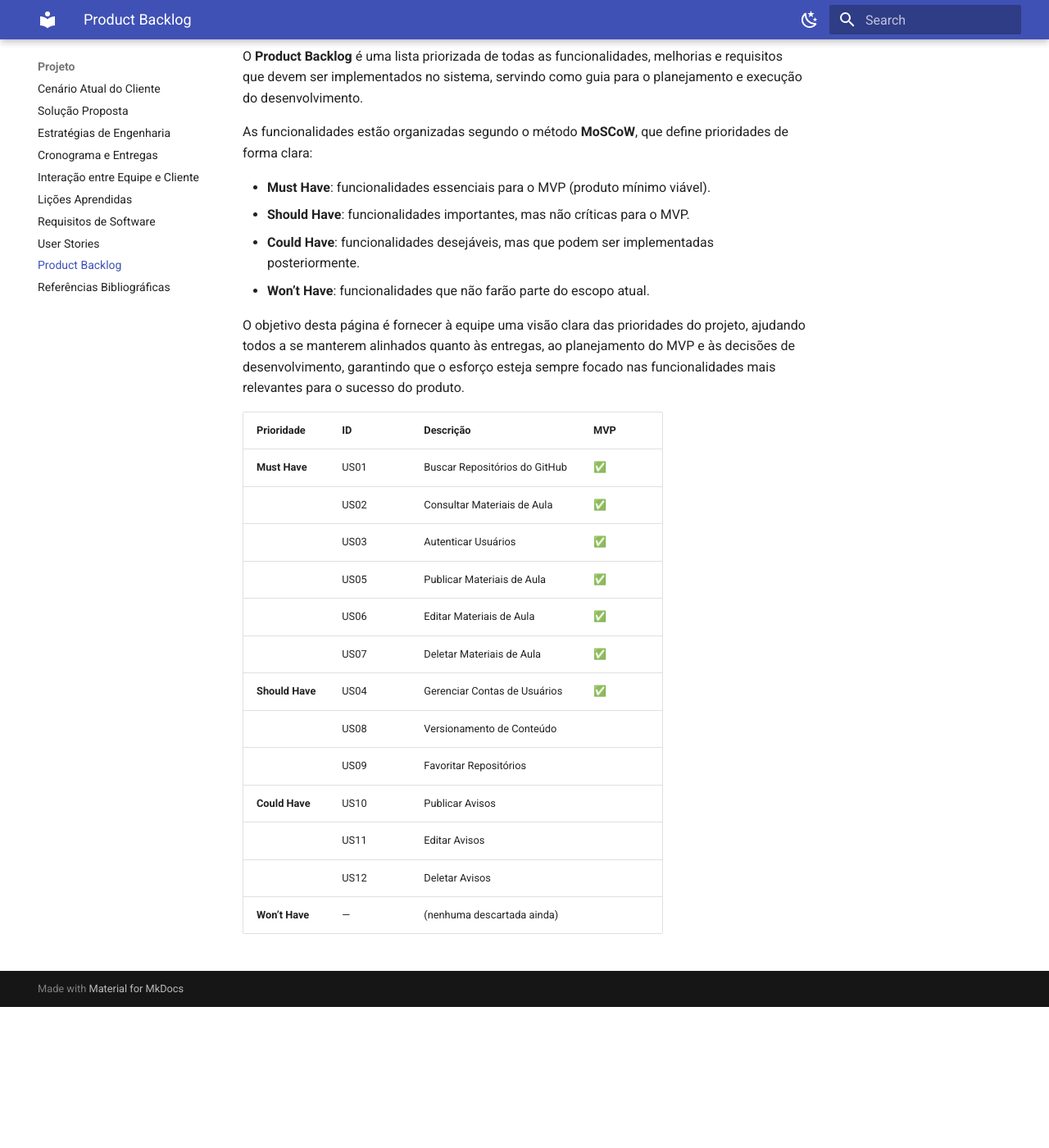
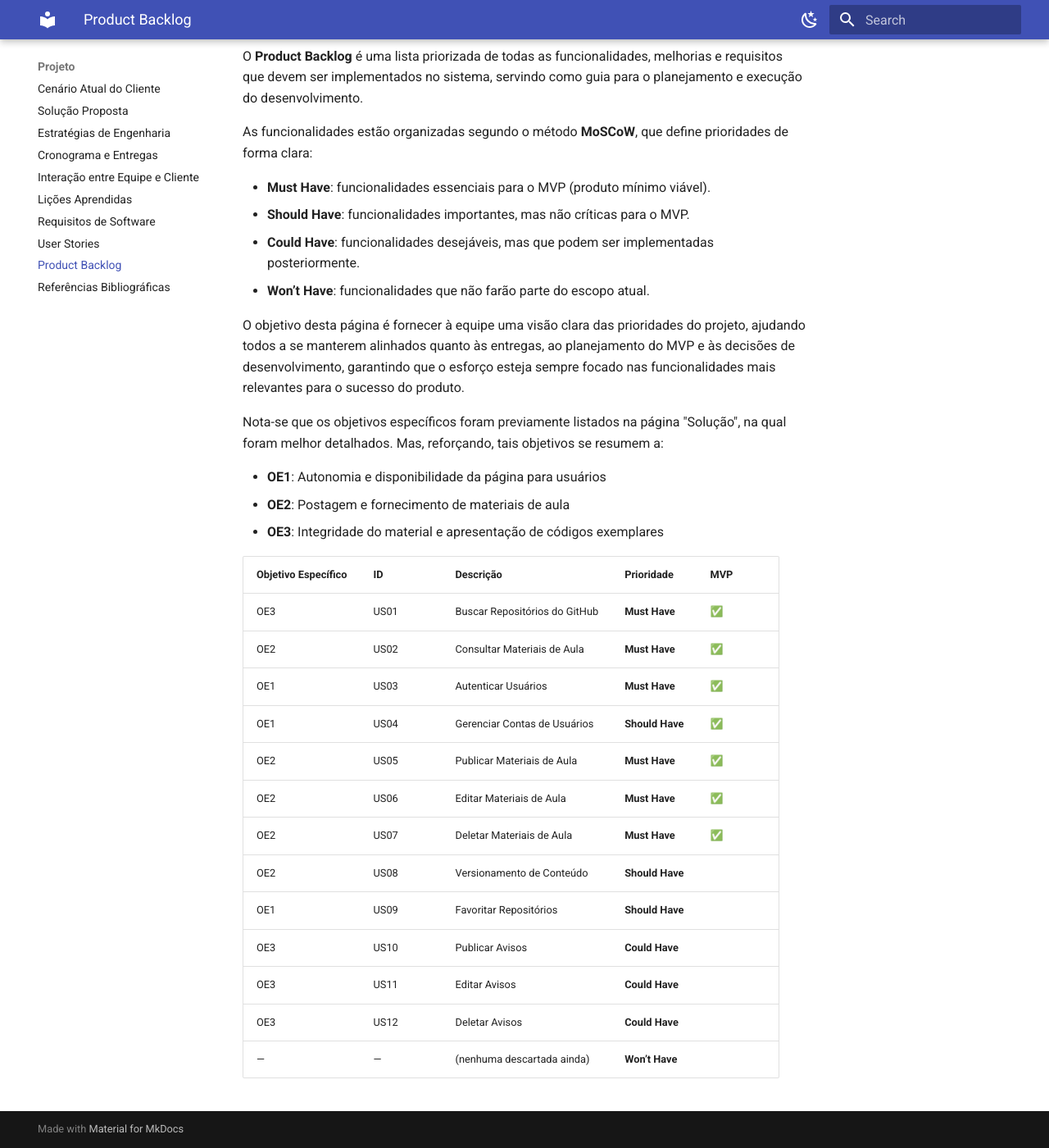
Before and after one commit to mdsreq-fga-unb/REQ-2025.2-T01-DataBuilders, an MkDocs documentation site: the page built from docs/visao_produto/product_backlog.md, in a window 1280 px wide and 1400 px high, scrolled down 172 px. Shown: the whole window at 82% size. Built offline with MkDocs 1.6.1 and Material for MkDocs 9.7.7, drawn with Linux system fonts in a browser that asks for light colours.

```diff
--- a/docs/visao_produto/product_backlog.md
+++ b/docs/visao_produto/product_backlog.md
@@ -11,20 +11,24 @@
 
 O objetivo desta página é fornecer à equipe uma visão clara das prioridades do projeto, ajudando todos a se manterem alinhados quanto às entregas, ao planejamento do MVP e às decisões de desenvolvimento, garantindo que o esforço esteja sempre focado nas funcionalidades mais relevantes para o sucesso do produto.
 
+Nota-se que os objetivos específicos foram previamente listados na página "Solução", na qual foram melhor detalhados. Mas, reforçando, tais objetivos se resumem a:
 
+- **OE1**: Autonomia e disponibilidade da página para usuários
+- **OE2**: Postagem e fornecimento de materiais de aula
+- **OE3**: Integridade do material e apresentação de códigos exemplares
 
-| Prioridade      | ID   | Descrição                                      | MVP |
-| --------------- | ---- | -----------------------------------------------| --- |
-| **Must Have**   | US01 | Buscar Repositórios do GitHub                  | ✅   |
-|                 | US02 | Consultar Materiais de Aula                    | ✅   |
-|                 | US03 | Autenticar Usuários                            | ✅   |
-|                 | US05 | Publicar Materiais de Aula                     | ✅   |
-|                 | US06 | Editar Materiais de Aula                       | ✅   |
-|                 | US07 | Deletar Materiais de Aula                      | ✅   |
-| **Should Have** | US04 | Gerenciar Contas de Usuários                   | ✅   |
-|                 | US08 | Versionamento de Conteúdo                      |     |
-|                 | US09 | Favoritar Repositórios                         |     |
-| **Could Have**  | US10 | Publicar Avisos                                |     |
-|                 | US11 | Editar Avisos                                  |     |
-|                 | US12 | Deletar Avisos                                 |     |
-| **Won’t Have**  | —    | (nenhuma descartada ainda)                     |     |
+| Objetivo Específico | ID   | Descrição                     | Prioridade      | MVP |
+| ------------------- | ---- | ----------------------------- | --------------- | --- |
+| OE3                 | US01 | Buscar Repositórios do GitHub | **Must Have**   | ✅   |
+| OE2                 | US02 | Consultar Materiais de Aula   | **Must Have**   | ✅   |
+| OE1                 | US03 | Autenticar Usuários           | **Must Have**   | ✅   |
+| OE1                 | US04 | Gerenciar Contas de Usuários  | **Should Have** | ✅   |
+| OE2                 | US05 | Publicar Materiais de Aula    | **Must Have**   | ✅   |
+| OE2                 | US06 | Editar Materiais de Aula      | **Must Have**   | ✅   |
+| OE2                 | US07 | Deletar Materiais de Aula     | **Must Have**   | ✅   |
+| OE2                 | US08 | Versionamento de Conteúdo     | **Should Have** |     |
+| OE1                 | US09 | Favoritar Repositórios        | **Should Have** |     |
+| OE3                 | US10 | Publicar Avisos               | **Could Have**  |     |
+| OE3                 | US11 | Editar Avisos                 | **Could Have**  |     |
+| OE3                 | US12 | Deletar Avisos                | **Could Have**  |     |
+| —                   | —    | (nenhuma descartada ainda)    | **Won’t Have**  |     |
```
